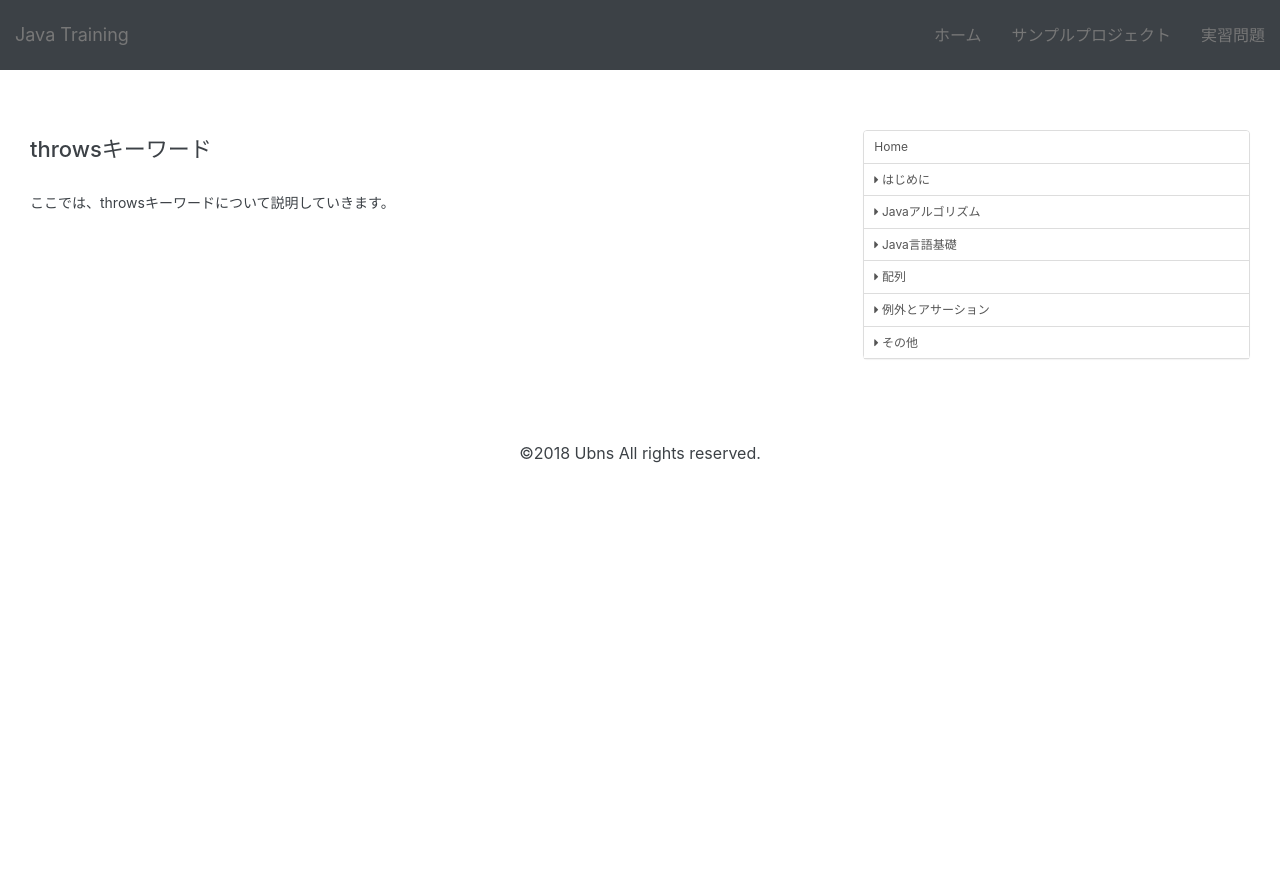
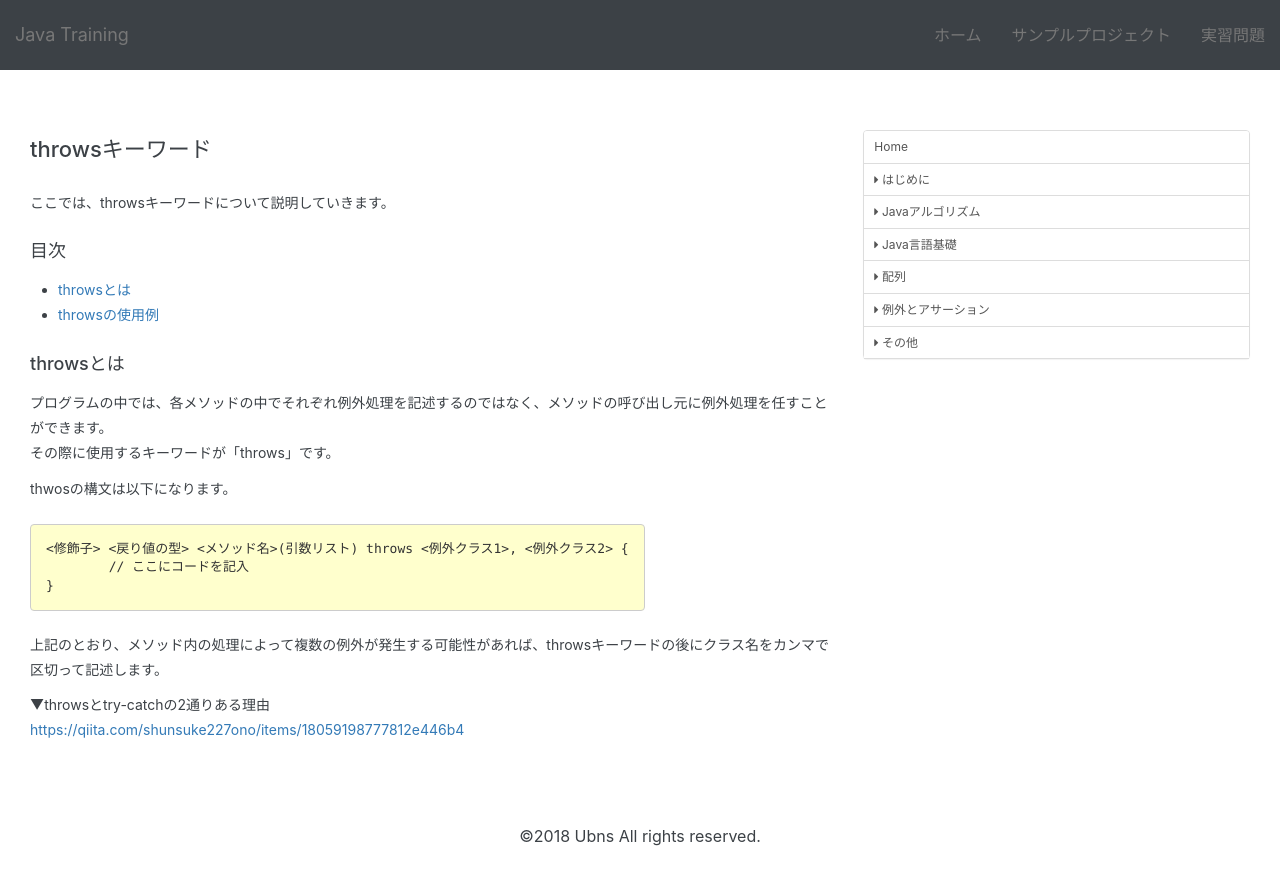
Before and after one commit to modulesjp/JavaTraining, a Jekyll site: the page built from docs/fundamentals/6.0.5.throws.md, in a window 1280 px wide. Shown: the top 885 px of the page. Built offline with Jekyll 4.4.1, drawn with Linux system fonts in a browser that asks for light colours; nearby versions of some CDN libraries; our own code applies the rules of GitHub Pages for plain Markdown files.

Commit message:
2018.04.05

````diff
--- a/docs/_layouts/default.html
+++ b/docs/_layouts/default.html
@@ -137,6 +137,7 @@
 				      	<a class="list-group-item" href="{{site.baseurl}}/fundamentals/6.0.2.finally.html">finally</a>
 				      	<a class="list-group-item" href="{{site.baseurl}}/fundamentals/6.0.3.multi-catch.html">複数のcatch</a>
 				      	<a class="list-group-item" href="{{site.baseurl}}/fundamentals/6.0.4.throw.html">例外のスロー</a>
+				      	<a class="list-group-item" href="{{site.baseurl}}/fundamentals/6.0.5.throws.html">throwsキーワード</a>
 				      </div>
 				      <a href="#other" class="list-group-item" data-toggle="collapse" data-target="#other" data-parent="#menu">
 				        <span class="fa fa-caret-right"></span>
--- a/docs/fundamentals/6.0.5.throws.md
+++ b/docs/fundamentals/6.0.5.throws.md
@@ -1,2 +1,24 @@
 ## throwsキーワード
 ここでは、throwsキーワードについて説明していきます。
+
+### 目次
+* [throwsとは](#sec1)
+* [throwsの使用例](#sec2)
+
+### <a name="sec1"></a>throwsとは
+プログラムの中では、各メソッドの中でそれぞれ例外処理を記述するのではなく、メソッドの呼び出し元に例外処理を任すことができます。
+その際に使用するキーワードが「throws」です。
+
+thwosの構文は以下になります。
+
+```sh
+<修飾子> <戻り値の型> <メソッド名>(引数リスト) throws <例外クラス1>, <例外クラス2> {
+	// ここにコードを記入
+}
+```
+
+上記のとおり、メソッド内の処理によって複数の例外が発生する可能性があれば、throwsキーワードの後にクラス名をカンマで区切って記述します。
+
+
+▼throwsとtry-catchの2通りある理由
+[https://qiita.com/shunsuke227ono/items/18059198777812e446b4](https://qiita.com/shunsuke227ono/items/18059198777812e446b4)
````
Also changed, not shown: docs/fundamentals/6.0.4.throw.md (+4 -3 lines).
